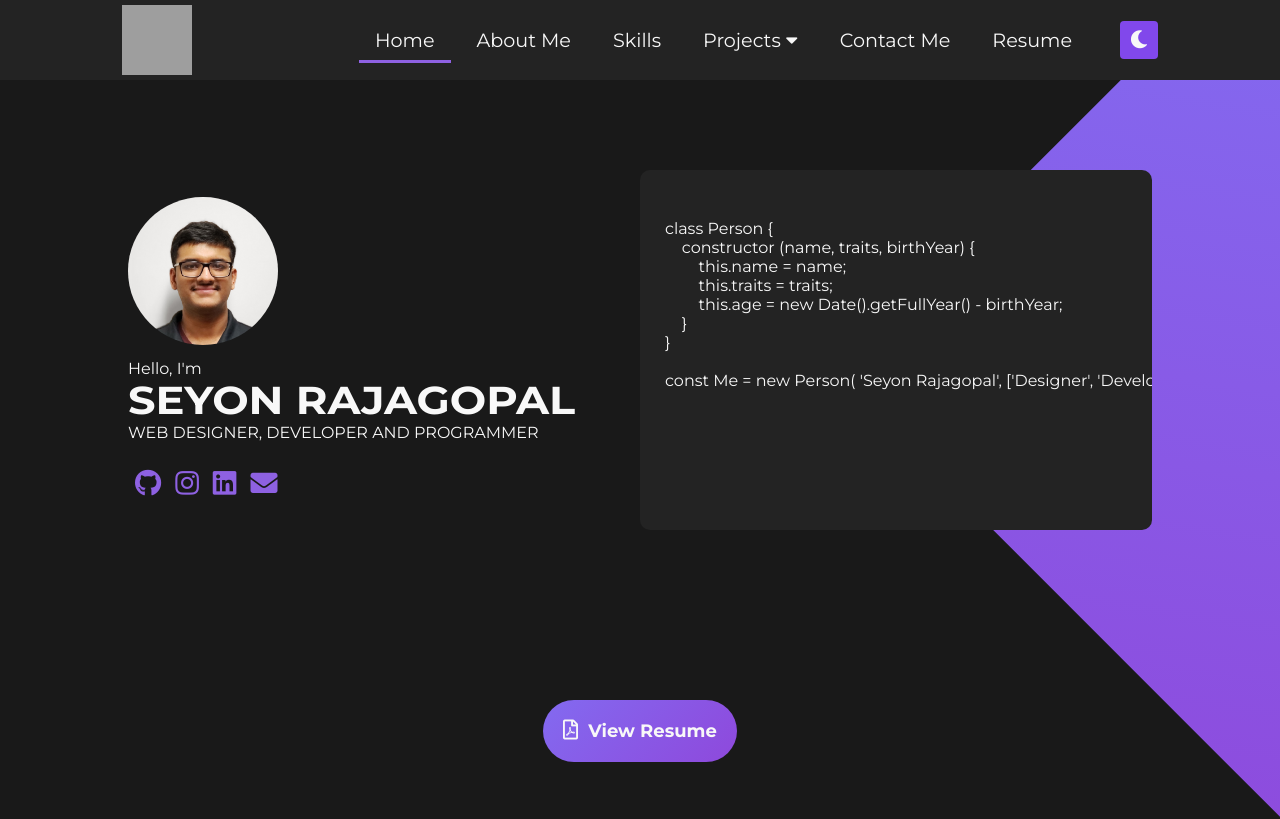
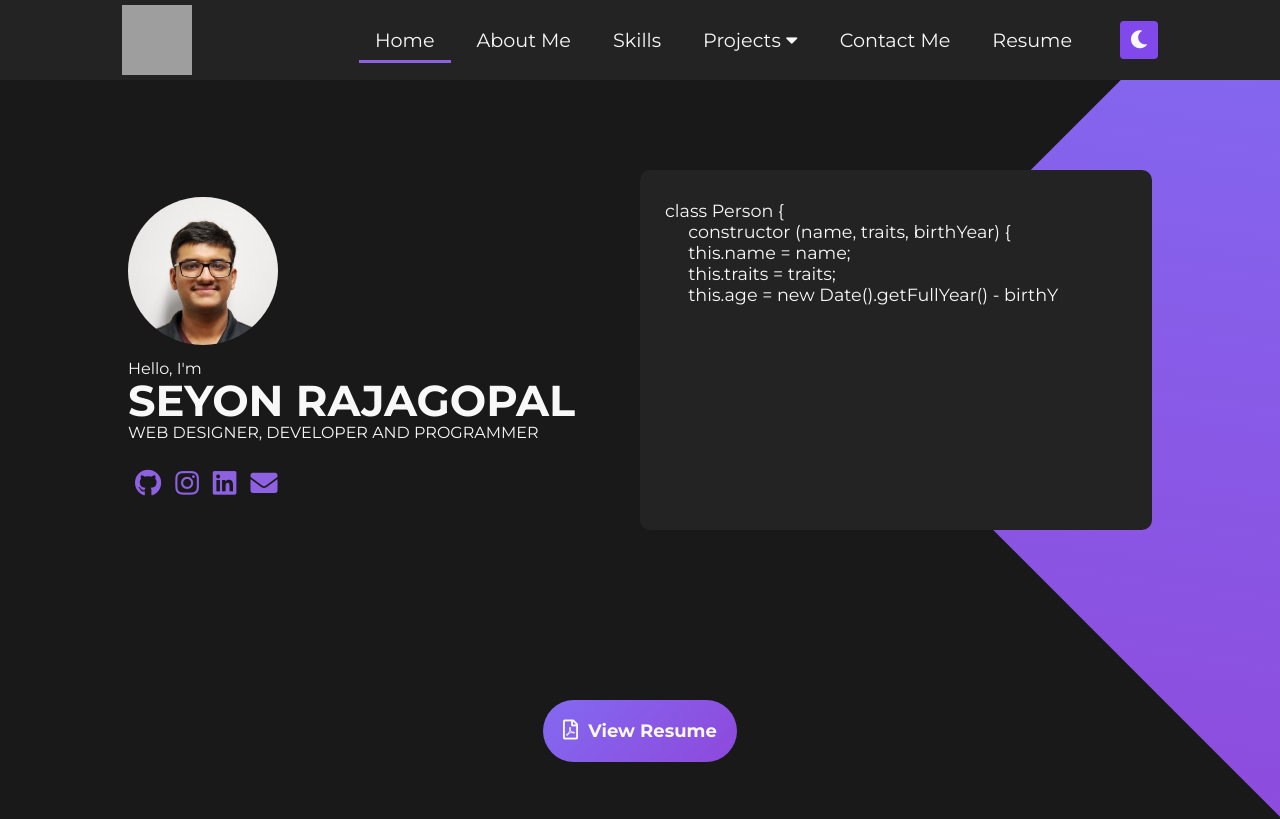
Before and after one commit to seyon123/seyon.dev, a React (Create React App) app: page / in a window 1280 px wide. Shown: the top 819 px of the page. Built offline with nearby package versions, Linux system fonts and the light colour scheme; grey boxes are pictures that could not be loaded.

Commit message:
add typewriter effect

```diff
--- a/package.json
+++ b/package.json
@@ -14,6 +14,7 @@
     "react-scripts": "5.0.0",
     "react-scroll": "^1.8.4",
     "styled-components": "^5.3.3",
+    "typewriter-effect": "^2.18.2",
     "web-vitals": "^2.1.2"
   },
   "scripts": {
--- a/src/App.css
+++ b/src/App.css
@@ -12,7 +12,7 @@
 	font-size: 2rem;
 	font-weight: 900;
 	text-align: center;
-	color: var(--light);
+	color: var(--head-light);
 	margin: 50px auto;
 	letter-spacing: 1px;
 	grid-column: auto / span 3;
--- a/src/components/About.css
+++ b/src/components/About.css
@@ -12,6 +12,5 @@
 
 .about-content p {
 	color: var(--white);
-	font-size: 1.1rem;
 	margin: 50px 10%;
 }
--- a/src/components/Home.css
+++ b/src/components/Home.css
@@ -31,11 +31,6 @@
 .description > h1 {
     font-size: 2.7em;
     font-weight: 900;
-    -webkit-transform: scale(1,.9);
-    -moz-transform: scale(1,.9);
-    -ms-transform: scale(1,.9);
-    -o-transform: scale(1,.9);
-    transform: scale(1,.9);
     margin: -4px 0px;
 }
 
@@ -102,15 +97,17 @@
 
 .class {
 	background: var(--grey);
+	font-size: 1.1rem;
 	padding: 30px 25px 35px;
 	border-radius: 10px;
 	min-height: 295px;
 	box-shadow: var(--shadow);
     overflow-x: scroll;
+	color: var(--head-light);
 }
 
 .class p {
-	color: var(--light);
+
 	font-weight: 400;
 	font-size: 0.9rem;
 	font-family: "Montserrat", sans-serif;
--- a/src/components/Home.js
+++ b/src/components/Home.js
@@ -1,5 +1,5 @@
 import React from "react";
-
+import Typewriter from "typewriter-effect";
 import "./Home.css";
 import { ReactComponent as Triangle } from "../assets/triangle.svg";
 
@@ -29,16 +29,23 @@
 					</div>
 				</div>
 				<div className="code">
-					<pre id="typewriter" className="class">{`
-class Person {
-    constructor (name, traits, birthYear) {
-        this.name = name;
-        this.traits = traits;
-        this.age = new Date().getFullYear() - birthYear;
-    }
-}
-
-const Me = new Person( 'Seyon Rajagopal', ['Designer', 'Developer', 'Programmer'], 2000);  `}</pre>
+					<pre id="typewriter" className="class">
+						<Typewriter
+							options={{
+								autoStart: true,
+								loop: false,
+								delay: 25,
+							}}
+							onInit={(typewriter) => {
+								typewriter
+									.pauseFor(1500)
+									.typeString(
+										"class Person {<br/>     constructor (name, traits, birthYear) {<br/>     this.name = name;<br/>     this.traits = traits;</br>     this.age = new Date().getFullYear() - birthYear;<br/>     }<br/>}<br/><br/>const Me = new Person( 'Seyon Rajagopal', ['Designer', 'Developer', 'Programmer'], 2000);"
+									)
+									.start();
+							}}
+						/>
+					</pre>
 				</div>
 			</div>
 			<div className="resume">
```
Also changed, not shown: 1 other file (tests, documents, lock files or other folders).
